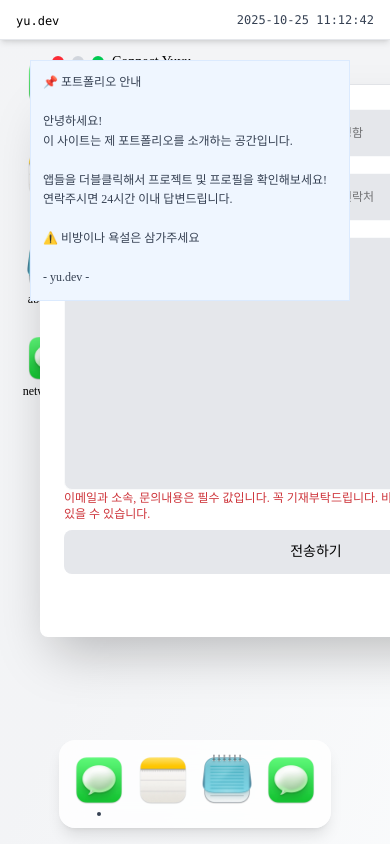
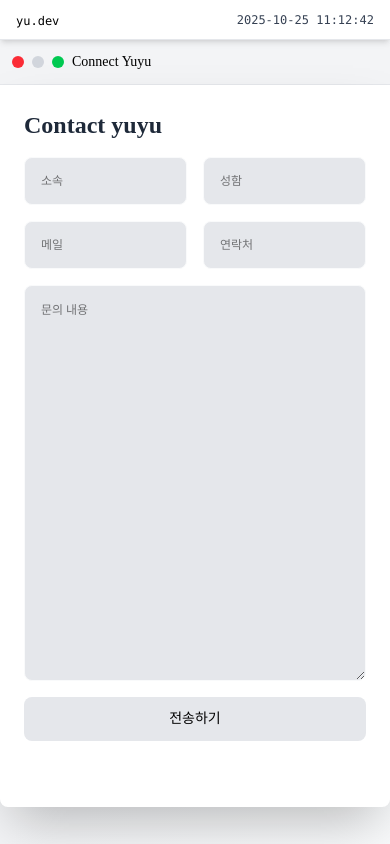
Before and after one commit to paryuyu/2025Portfolio, a React (Vite) app: page / in a window 390 px wide. Both pictures are taken after a click on the element 99 px from the left and 788 px from the top of the page. Built offline with nearby package versions, Linux system fonts and the light colour scheme; a web font is replaced by a local one.

Commit message:
mobile display

```diff
--- a/src/App.css
+++ b/src/App.css
@@ -47,7 +47,7 @@
     }
 
     .QnA_content{
-        @apply h-[30dvh]
+        @apply h-full;
     }
 
     .main_self_branding {
@@ -156,9 +156,22 @@
         @apply absolute  bg-black/50 h-[60px] w-[30%] py-2 pr-6 text-end;
     }
 
-    .project_ticket>.wide_area_header{}
-    /* mobile */
+   footer{
+    @apply bg-white/80 backdrop-blur-md shadow-lg rounded-2xl p-3 fixed bottom-4 left-1/2 transform -translate-x-1/2 flex gap-2 z-1;
+   }
+
+   .app_wrapper{
+    @apply flex flex-col items-center gap-1 relative;
+   }
+
+   .app_icon{
+    @apply relative w-14 h-14 rounded-xl cursor-pointer overflow-hidden transition-all duration-200;
+   }
     @media (max-width: 700px) {
+
+        footer{
+
+        }
         .project_ticket{
             @apply border border-gray-200 rounded-lg max-w-[800px] w-full h-[260px] mt-6 relative bg-gray-50;
         }
--- a/src/components/ConnectForm.tsx
+++ b/src/components/ConnectForm.tsx
@@ -9,9 +9,10 @@ interface ConnectFormProps {
   size: "full" | 120
   onClose: () => void
   onToggleSize: () => void
+  isMobile?: boolean
 }
 
-const ConnectForm = forwardRef<HTMLDivElement, ConnectFormProps>(({ size, onClose, onToggleSize }, ref) => {
+const ConnectForm = forwardRef<HTMLDivElement, ConnectFormProps>(({ size, onClose, onToggleSize, isMobile }, ref) => {
   const [values, setValues] = useState({
     company: "",
     name: "",
@@ -141,7 +142,7 @@ ${values.content || "문의내용없음"}
           y: '40px',
           padding: 0,
           width: "100vw",
-          height: "calc(100vh - 44px)",
+          height: `calc(100vh - ${isMobile ? 122 : 80}px)`,
           ease: "power2.out"
         })
       } else {
@@ -167,7 +168,7 @@ ${values.content || "문의내용없음"}
       style={{
         padding: size === "full" ? "0" : "24px",
         width: size === "full" ? "100vw" : "600px",
-        height: size === "full" ? "calc(100vh - 44px)" : "600px",
+        height: size === "full" ? `calc(100vh - ${isMobile ? 132 : 90}px)` : "600px",
         top: size === "full" ? "0" : "16px",
         left: size === "full" ? "0" : "16px",
         transform: "none"
@@ -192,7 +193,8 @@ ${values.content || "문의내용없음"}
       </div>
 
       {/* 폼 내용 */}
-      <div className="bg-white p-[24px] rounded-b-lg shadow-2xl h-full flex flex-col">
+      <div className={`bg-white p-[24px] rounded-b-lg shadow-2xl h-full flex flex-col ${size === "full" && isMobile ? 'pb-[66px]' : ''}`}>
+              <h2 className="text-2xl font-bold mb-4 text-gray-800">Contact yuyu</h2>
         <div className="grid grid-cols-2 gap-4 mb-4">
           <input
             type="text"
@@ -234,11 +236,8 @@ ${values.content || "문의내용없음"}
           onChange={handleText}
           name="content"
         />
-        <p className="text-red-700 opacity-80 text-xs mb-2">
-          이메일과 소속, 문의내용은 필수 값입니다. 꼭 기재부탁드립니다. 비방 및 장난 연락은 추후 법적조치가 있을 수 있습니다.
-        </p>
         <button
-          className="text-sm bg-gray-200 w-full p-3 rounded-lg cursor-pointer hover:bg-gray-300"
+          className="text-sm bg-gray-200 w-full p-3 rounded-lg cursor-pointer hover:bg-gray-300 mt-4"
           type="submit"
           onClick={handleSubmit}
         >
--- a/src/components/Desktop.tsx
+++ b/src/components/Desktop.tsx
@@ -1,4 +1,4 @@
-import { useRef, useState, useLayoutEffect, useEffect } from "react"
+import { useRef, useState, useLayoutEffect, useEffect, useCallback } from "react"
 import { gsap } from "gsap"
 import { Draggable } from "gsap/Draggable"
 import ConnectForm from "./ConnectForm"
@@ -30,11 +30,25 @@ interface StickyNote {
 }
 
 function Desktop() {
+  const [isMobile, setIsMobile] = useState(false)
+
+  useEffect(() => {
+    const checkMobile = () => {
+      const mobile = typeof window !== 'undefined' && window.innerWidth <= 699
+      setIsMobile(mobile)
+      console.log("Mobile check:", mobile, "Window width:", window.innerWidth)
+    }
+
+    checkMobile()
+    window.addEventListener('resize', checkMobile)
+
+    return () => window.removeEventListener('resize', checkMobile)
+  }, [])
   const [openWindows, setOpenWindows] = useState<AppWindow[]>([
-    { id: "connect-form", name: "connect", isOpen: false, isMinimized: false, size: 120, zIndex: 10 },
-    { id: "projects", name: "projects", isOpen: false, isMinimized: false, size: 120, zIndex: 10 },
-    { id: "about-me", name: "about me", isOpen: false, isMinimized: false, size: 120, zIndex: 10 },
-    { id: "networking", name: "networking", isOpen: false, isMinimized: false, size: 120, zIndex: 10 }
+    { id: "connect-form", name: "connect", isOpen: false, isMinimized: false, size: 120, zIndex: 1 },
+    { id: "projects", name: "projects", isOpen: false, isMinimized: false, size: 120, zIndex: 1 },
+    { id: "about-me", name: "about me", isOpen: false, isMinimized: false, size: 120, zIndex: 1 },
+    { id: "networking", name: "networking", isOpen: false, isMinimized: false, size: 120, zIndex: 1 }
   ])
 
   const [stickyNote, setStickyNote] = useState<StickyNote>({
@@ -43,7 +57,7 @@ function Desktop() {
     y: 60,
     width: 320,
     height: 280,
-    zIndex: 5
+    zIndex: 1
   })
 
   // 스티커 초기 위치 설정
@@ -61,38 +75,92 @@ function Desktop() {
   const stickyNoteRef = useRef<HTMLDivElement | null>(null)
 
   const handleAppDoubleClick = (appName: string) => {
+    console.log("handleAppDoubleClick - isMobile:", isMobile, "appName:", appName)
+
+    if (isMobile) {
+      console.log("Mobile mode - maximizing window")
+      // 모바일에서는 최대화 + 맨 위로
       setOpenWindows(prev =>
         prev.map(win =>
-        win.name === appName ? { ...win, isOpen: true, isMinimized: false } : win
+          win.name === appName
+            ? { ...win, isOpen: true, isMinimized: false, size: "full", zIndex: 9999 }
+            : win
+        )
+      )
+    } else {
+      console.log("Desktop mode - normal window")
+      // 데스크톱에서는 기본 설정
+      setOpenWindows(prev =>
+        prev.map(win =>
+          win.name === appName ? { ...win, isOpen: true, isMinimized: false, size: 120 } : win
         )
       )
     }
+  }
 
   const handleDockAppClick = (appName: string) => {
+    console.log("handleDockAppClick - isMobile:", isMobile, "appName:", appName)
+    if (isMobile) {
+      console.log("Mobile mode - maximizing window from dock")
+      // 모바일에서는 최대화 + 맨 위로
       setOpenWindows(prev =>
         prev.map(win =>
-        win.name === appName ? { ...win, isOpen: true } : win
+          win.name === appName
+            ? { ...win, isOpen: true, isMinimized: false, size: "full", zIndex: 9999 }
+            : win
         )
       )
+    } else {
+      console.log("Desktop mode - normal window from dock")
+      // 데스크톱에서는 기본 설정
+      setOpenWindows(prev =>
+        prev.map(win =>
+          win.name === appName ? { ...win, isOpen: true, isMinimized: false, size: 120 } : win
+        )
+      )
+    }
   }
 
   const toggleWindow = (windowId: string) => {
     setOpenWindows(prev =>
-      prev.map(win =>
-        win.id === windowId ? { ...win, isOpen: !win.isOpen } : win
-      )
+      prev.map(win => {
+        if (win.id === windowId) {
+          const willOpen = !win.isOpen
+          if (willOpen && isMobile) {
+            // 모바일에서 열 때 최대화 + 맨 위로
+            return { ...win, isOpen: true, size: "full", zIndex: 1000 }
+          } else if (willOpen) {
+            // 데스크톱에서 열 때 기본 크기
+            return { ...win, isOpen: true, size: 120 }
+          } else {
+            // 닫을 때
+            return { ...win, isOpen: false }
+          }
+        }
+        return win
+      })
     )
   }
 
   const toggleSize = (windowId: string) => {
     setOpenWindows(prev =>
-      prev.map(win =>
-        win.id === windowId ? { ...win, size: win.size === "full" ? 120 : "full" } : win
-      )
+      prev.map(win => {
+        if (win.id === windowId) {
+          const newSize: "full" | 120 = win.size === "full" ? 120 : "full"
+          if (isMobile && newSize === "full") {
+            // 모바일에서 최대화될 때 맨 위로
+            return { ...win, size: "full", zIndex: 1000 }
+          } else {
+            // 그 외에는 기본 z-index
+            return { ...win, size: newSize }
+          }
+        }
+        return win
+      })
     )
   }
 
-  const bringToFront = (windowId: string) => {
+  const bringToFront = useCallback((windowId: string) => {
     const maxZ = Math.max(
       ...openWindows.map(w => w.zIndex),
       stickyNote.zIndex
@@ -107,13 +175,14 @@ function Desktop() {
         )
       )
     }
-  }
+  }, [openWindows, stickyNote.zIndex])
 
   const connectFormWindow = openWindows.find(w => w.id === "connect-form")
   const projectsWindow = openWindows.find(w => w.id === "projects")
   const aboutMeWindow = openWindows.find(w => w.id === "about-me")
   const networkingWindow = openWindows.find(w => w.id === "networking")
   const activeAppNames = openWindows.filter(w => w.isOpen).map(w => w.name)
+  const hasMaximizedWindow = openWindows.some(w => w.isOpen && w.size === "full")
 
   // 스티커 메모 드래그 기능
   useLayoutEffect(() => {
@@ -227,6 +296,7 @@ function Desktop() {
             size={connectFormWindow.size}
             onClose={() => toggleWindow("connect-form")}
             onToggleSize={() => toggleSize("connect-form")}
+            isMobile={isMobile}
           />
         </div>
       )}
@@ -239,6 +309,7 @@ function Desktop() {
             size={projectsWindow.size}
             onClose={() => toggleWindow("projects")}
             onToggleSize={() => toggleSize("projects")}
+            isMobile={isMobile}
           />
         </div>
       )}
@@ -251,6 +322,7 @@ function Desktop() {
             size={aboutMeWindow.size}
             onClose={() => toggleWindow("about-me")}
             onToggleSize={() => toggleSize("about-me")}
+            isMobile={isMobile}
           />
         </div>
       )}
@@ -263,12 +335,15 @@ function Desktop() {
             size={networkingWindow.size}
             onClose={() => toggleWindow("networking")}
             onToggleSize={() => toggleSize("networking")}
+            isMobile={isMobile}
           />
         </div>
       )}
 
       {/* 맥 스타일 독(Dock) */}
-      <Dock activeApps={activeAppNames} onAppClick={handleDockAppClick} />
+      <div style={{ zIndex: 1 }}>
+        <Dock activeApps={activeAppNames} onAppClick={handleDockAppClick} hasMaximizedWindow={hasMaximizedWindow} />
+      </div>
     </div>
   );
 }
--- a/src/components/DesktopApps.tsx
+++ b/src/components/DesktopApps.tsx
@@ -1,4 +1,4 @@
-import { useState, useLayoutEffect, useRef, useEffect } from "react"
+import { useState, useLayoutEffect, useRef, useEffect, useCallback } from "react"
 import { gsap } from "gsap"
 import { Draggable } from "gsap/Draggable"
 import { apps } from "../utils/apps"
@@ -13,6 +13,58 @@ function DesktopApps({ onAppDoubleClick }: DesktopAppsProps) {
   const [selectedApp, setSelectedApp] = useState<string | null>(null)
   const appRefs = useRef<(HTMLDivElement | null)[]>([])
   const dragInstances = useRef<Draggable[][]>([])
+  const lastTapTimes = useRef<{ [key: string]: { time: number; x: number; y: number } }>({})
+  const tapTimeouts = useRef<{ [key: string]: NodeJS.Timeout }>({})
+
+  // 더블탭 핸들러 (모바일용)
+  const handleDoubleTap = useCallback((appName: string, touchEvent?: TouchEvent) => {
+    const now = Date.now()
+    const DOUBLE_TAP_DELAY = 300 // 더블탭 감지 시간 (300ms)
+    const DOUBLE_TAP_RADIUS = 30 // 더 엄격한 위치 확인 (30px)
+
+    let touch: Touch | null = null
+    if (touchEvent && touchEvent.touches.length > 0) {
+      touch = touchEvent.touches[0]
+    }
+
+    // 이전 탭 정보 확인
+    const lastTap = lastTapTimes.current[appName]
+    if (lastTap && (now - lastTap.time) < DOUBLE_TAP_DELAY) {
+      // 위치도 확인 (이전 탭과 30px 이내)
+      if (touch) {
+        const distance = Math.sqrt(
+          Math.pow(touch.clientX - lastTap.x, 2) +
+          Math.pow(touch.clientY - lastTap.y, 2)
+        )
+        if (distance <= DOUBLE_TAP_RADIUS) {
+          // 더블탭 감지됨 - 타임아웃 취소하고 앱 실행
+          if (tapTimeouts.current[appName]) {
+            clearTimeout(tapTimeouts.current[appName])
+            delete tapTimeouts.current[appName]
+          }
+          // 더블탭 실행 - 선택 상태는 변경하지 않음
+          onAppDoubleClick(appName)
+          delete lastTapTimes.current[appName]
+          return
+        }
+      }
+    }
+
+    // 첫 번째 탭 - 타임아웃 설정
+    lastTapTimes.current[appName] = {
+      time: now,
+      x: touch?.clientX || 0,
+      y: touch?.clientY || 0
+    }
+
+    tapTimeouts.current[appName] = setTimeout(() => {
+      // 타임아웃 내에 두 번째 탭이 없으면 일반 클릭으로 처리
+      delete lastTapTimes.current[appName]
+      delete tapTimeouts.current[appName]
+      // 일반 클릭은 선택만 하고 드래그와 충돌하지 않도록 즉시 실행
+      setSelectedApp(appName)
+    }, DOUBLE_TAP_DELAY)
+  }, [onAppDoubleClick]);
 
   // 외부 클릭 시 선택 해제
   useEffect(() => {
@@ -47,13 +99,27 @@ function DesktopApps({ onAppDoubleClick }: DesktopAppsProps) {
           edgeResistance: 0.65,
           throwProps: true,
           zIndexBoost: false,
-          onPress: function() {
-            // 드래그 시작 시 선택 상태로 만들기
+          force3D: false,
+          onPress: function(e) {
+            // 더블탭 감지 (300ms 내에 이전 탭이 있었는지 확인)
+            const now = Date.now()
+            const lastTap = lastTapTimes.current[apps[index].name]
+
+            if (lastTap && (now - lastTap.time) < 300) {
+              // 더블탭 감지됨 - 드래그 시작하지 않음
+              return false
+            }
+
+            // 일반 클릭/드래그 - 선택 상태로 만들기
             setSelectedApp(apps[index].name)
           },
           onDragStart: function() {
             // 드래그 시작 시 트랜지션 제거
             gsap.set(this.target, { transition: 'none' })
+          },
+          onDrag: function() {
+            // 드래그 중에도 z-index 변경 방지
+            gsap.set(this.target, { zIndex: 1 })
           }
         })
         dragInstances.current[index] = dragInstance
@@ -69,7 +135,7 @@ function DesktopApps({ onAppDoubleClick }: DesktopAppsProps) {
   }, [])
 
   return (
-    <div className="absolute z-0" style={{ width: '100px', height: '100%', top: '56px', left: '16px' }}>
+    <div className="absolute" style={{ width: '100px', height: '100%', top: '56px', left: '16px', zIndex: 1 }}>
       {apps.map((app, index) => (
         <div
           key={app.name}
@@ -77,14 +143,31 @@ function DesktopApps({ onAppDoubleClick }: DesktopAppsProps) {
           className={`flex flex-col items-center rounded-lg cursor-move ${
             selectedApp === app.name ? "" : "hover:bg-white/10"
           }`}
-          onClick={() => setSelectedApp(app.name)}
-          onDoubleClick={() => onAppDoubleClick(app.name)}
+          onClick={(e) => {
+            // 더블탭이 발생했다면 클릭 이벤트 무시
+            if (e.detail === 0) return
+            setSelectedApp(app.name)
+          }}
+          onDoubleClick={(e) => {
+            // 더블탭이 최근에 발생했는지 확인
+            const now = Date.now()
+            const lastTap = lastTapTimes.current[app.name]
+            if (lastTap && (now - lastTap.time) < 300) { // 더블탭 감지 시간과 맞춤 (300ms)
+              e.preventDefault()
+              return
+            }
+            onAppDoubleClick(app.name)
+          }}
+          onTouchStart={(e) => {
+            handleDoubleTap(app.name, e.nativeEvent as TouchEvent)
+          }}
           style={{
             width: '52px',
             position: 'absolute',
             top: `${index * 92}px`,
             left: 8,
-            willChange: 'transform'
+            willChange: 'transform',
+            zIndex: 1
           }}
         >
           <div className="pointer-events-none">
--- a/src/components/Dock.tsx
+++ b/src/components/Dock.tsx
@@ -4,9 +4,10 @@ import { apps } from "../utils/apps"
 interface DockProps {
   activeApps: string[]
   onAppClick: (appName: string) => void
+  hasMaximizedWindow?: boolean
 }
 
-function Dock({ activeApps, onAppClick }: DockProps) {
+function Dock({ activeApps, onAppClick, hasMaximizedWindow }: DockProps) {
   const [hoveredApp, setHoveredApp] = useState<string | null>(null)
 
   const handleMouseEnter = (appName: string) => {
@@ -14,17 +15,15 @@ function Dock({ activeApps, onAppClick }: DockProps) {
   }
 
   return (
-    <footer className="bg-white/80 backdrop-blur-md shadow-lg rounded-2xl p-3 fixed bottom-4 left-1/2 transform -translate-x-1/2 flex gap-2">
+    <footer className={hasMaximizedWindow ? 'hidden' : ''}>
       {apps.map((app) => {
         const isAppOpen = activeApps.includes(app.name)
         const isHovered = hoveredApp === app.name
 
         return (
-          <div key={app.name} className="flex flex-col items-center gap-1 relative">
+          <div key={app.name} className="app_wrapper">
             <div
-              className={`relative w-14 h-14 rounded-xl cursor-pointer overflow-hidden transition-all duration-200 ${
-                isHovered ? 'animate-bounce-once' : ''
-              }`}
+              className={`app_icon ${isHovered ? 'animate-bounce-once' : ''}`}
               onClick={() => onAppClick(app.name)}
               onMouseEnter={() => handleMouseEnter(app.name)}
               onMouseLeave={() => setHoveredApp(null)}
@@ -36,7 +35,7 @@ function Dock({ activeApps, onAppClick }: DockProps) {
               />
             </div>
             {isHovered && (
-              <div className="absolute -top-16 left-1/2 transform -translate-x-1/2 bg-gray-100 text-xs font-mono p-2 rounded-lg whitespace-nowrap z-50">
+              <div className="absolute -top-16 left-1/2 transform -translate-x-1/2 bg-gray-100 text-xs font-mono p-2 rounded-lg whitespace-nowrap z-20">
                 {app.name}
                 <div className="absolute bottom-0 left-1/2 transform -translate-x-1/2 translate-y-full w-0 h-0 border-l-8 border-r-8 border-t-8 border-transparent border-t-gray-100"></div>
               </div>
```
Also changed, not shown: src/components/AboutMeWindow.tsx (+5 -4 lines), src/components/NetworkingWindow.tsx (+5 -4 lines), src/components/ProjectsWindow.tsx (+6 -5 lines), src/components/layout.tsx (+12 -3 lines), src/utils/mediaQuery.ts (+5 -3 lines), vite.config.ts (+12 -0 lines), 2 other files (tests, documents, lock files or other folders). Lines whose indentation alone changed are shown as unchanged.
